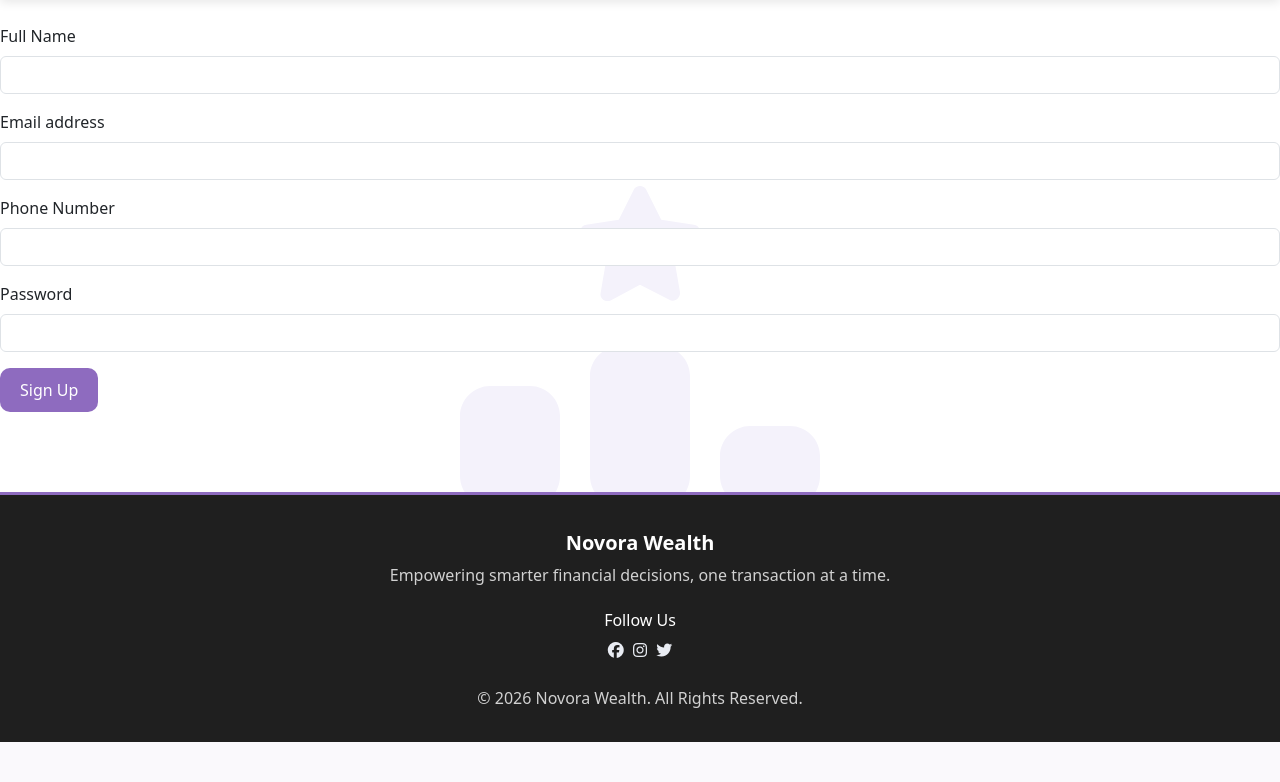
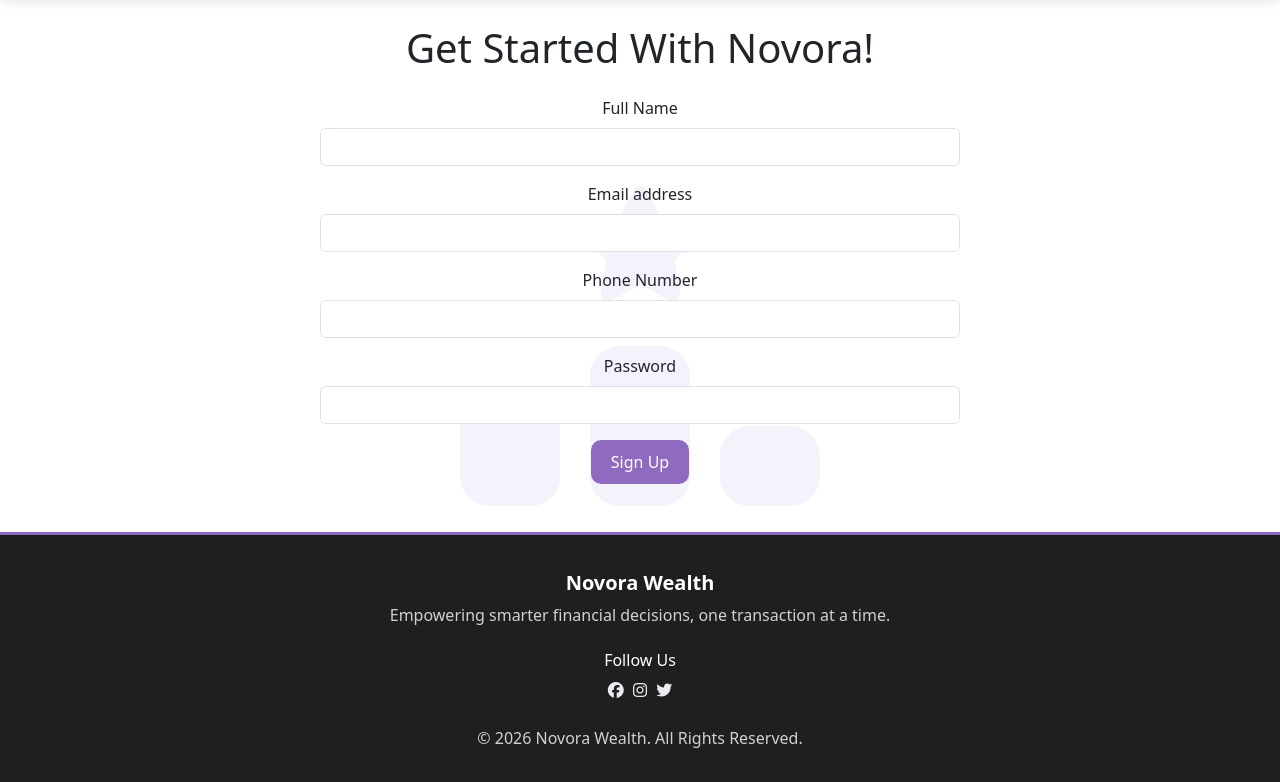
Before and after one commit to Sonia-Murei/novora-wealth, a Flask app: page /register in a window 1280 px wide. Shown: the part 58-840 px from the top of the page. Before the commit the page ends 800 px from the top, so only its background shows below. Run offline with Flask 3, Linux system fonts and the light colour scheme; some libraries are stand-ins or nearby versions.

Commit message:
final commit

```diff
--- a/templates/register.html
+++ b/templates/register.html
@@ -2,9 +2,12 @@
 {% block title %} Register {% endblock %}
 {% block content %}
 
-<div>
+<div class="mt-4 text-center">
+    <div>
+        <h1> Get Started With Novora! </h1>
+    </div>
 
-    <div class="mb-5 mt-4">
+    <div class="mb-5 mt-4 w-50 text-center m-auto">
         <form action="/register" method="post">
             <div class="mb-3">
                 <label for="exampleInputEmail1" class="form-label">Full Name</label>
```
Also changed, not shown: templates/login.html (+5 -2 lines).
